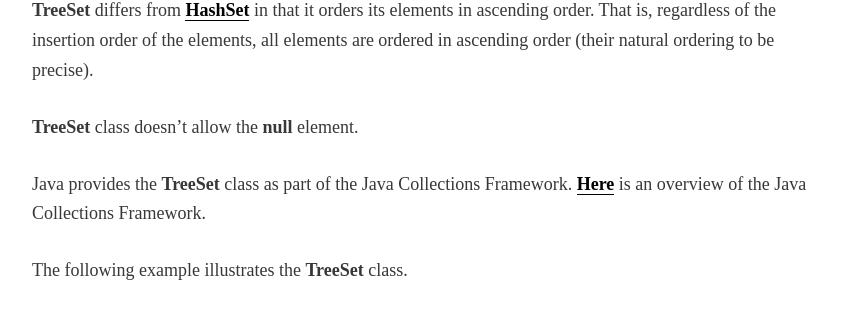
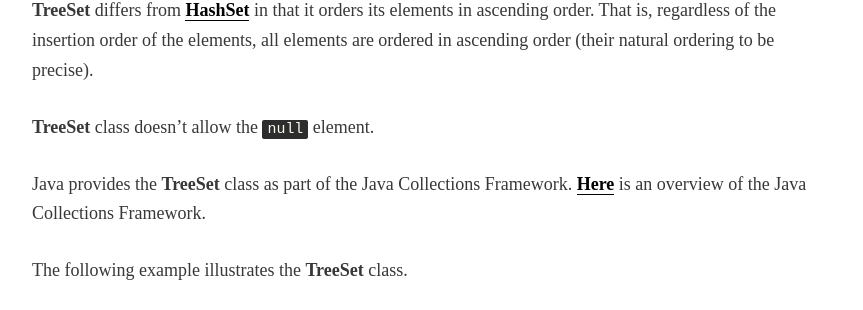
Before and after one commit to nikhilmopidevi/nikhilmopidevi.github.io, a Jekyll site: the page built from _posts/2017-07-16-TreeSet class in Java.markdown, in a window 1280 px wide. Shown: the part 452-762 px from the top of the page, without its empty margins (208-1071 px from the left). Built offline with Jekyll 4.4.1, drawn with Linux system fonts in a browser that asks for light colours; some web fonts are replaced; comment, search, counter and statistics services are not loaded.

Commit message:
Modified formatting

```diff
--- a/_posts/2017-07-16-TreeSet class in Java.markdown
+++ b/_posts/2017-07-16-TreeSet class in Java.markdown
@@ -14,7 +14,7 @@ Set is a collection that cannot contain duplicate elements.
 
 **TreeSet** differs from [HashSet]({{ site.baseurl }}{% post_url 2017-07-14-HashSet class in Java %}) in that it orders its elements in ascending order. That is, regardless of the insertion order of the elements, all elements are ordered in ascending order (their natural ordering to be precise).
 
-**TreeSet** class doesn't allow the **null** element.
+**TreeSet** class doesn't allow the `null` element.
 
 Java provides the **TreeSet** class as part of the Java Collections Framework. [Here]({{ site.baseurl }}{% post_url 2017-06-19-Overview of the Java Collections Framework %}) is an overview of the Java Collections Framework.
 
```
